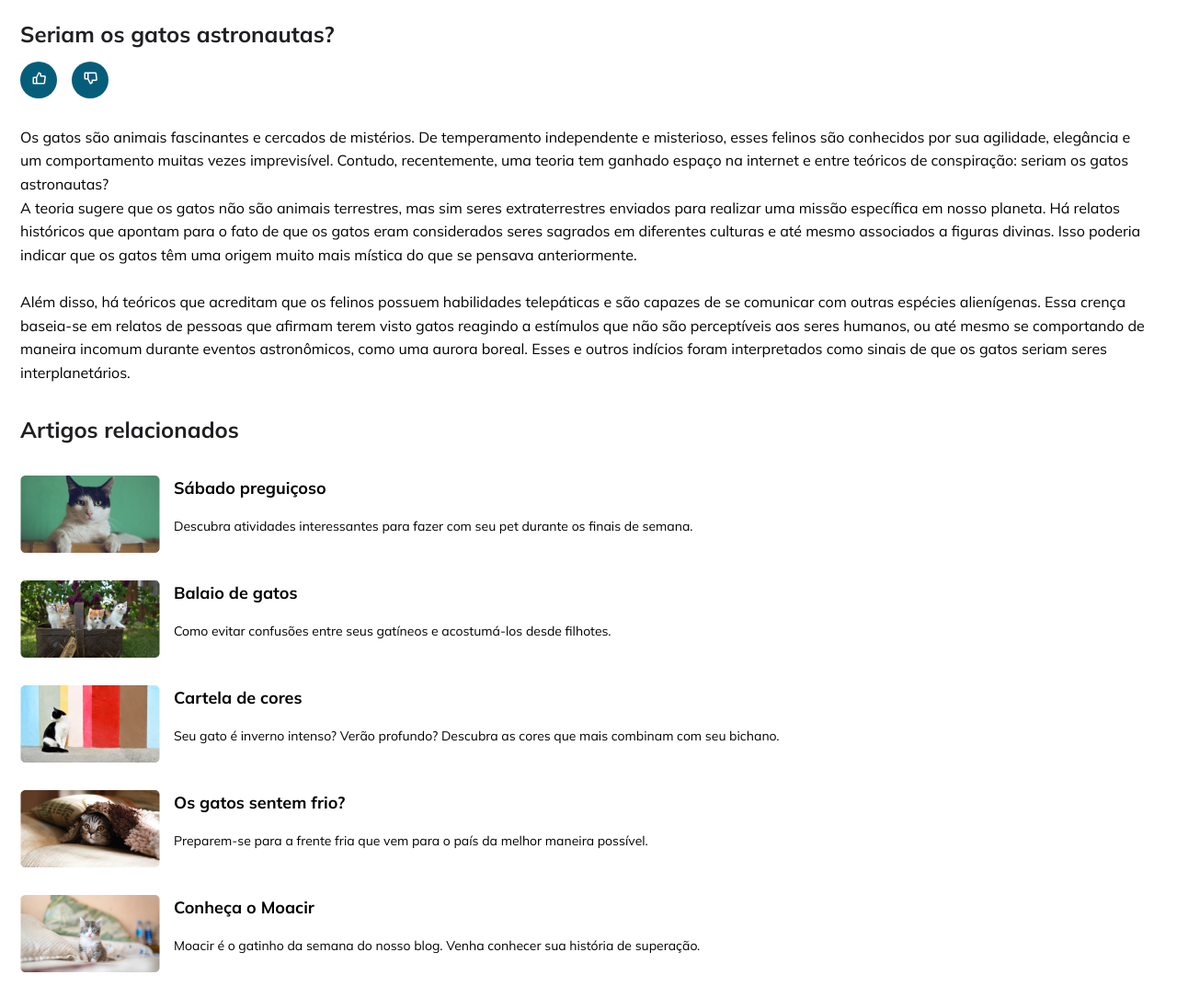
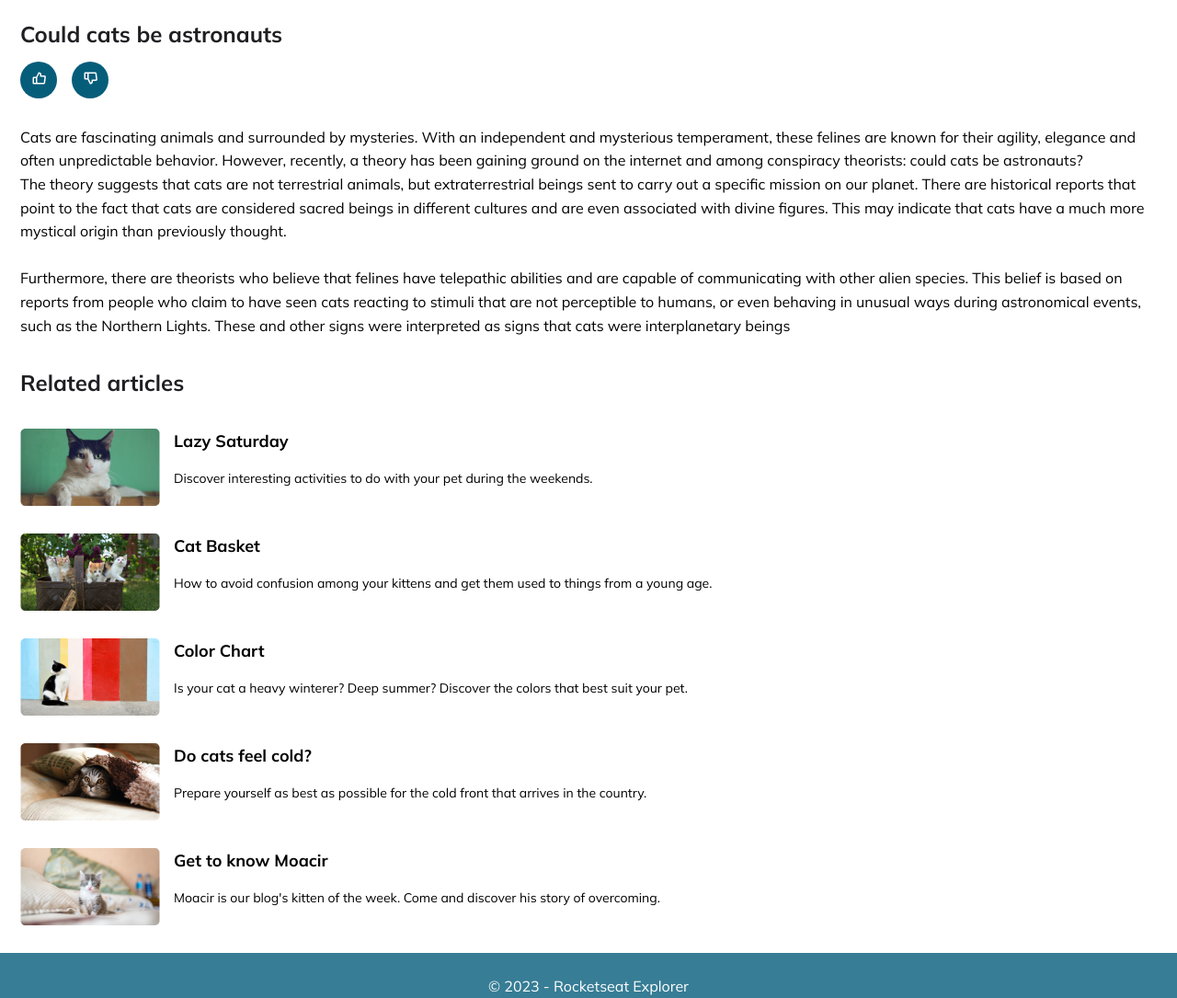
Before and after one commit to DevMaroto/New-Desafio-Blog-de-Gatos-Explorer-Turma-11, a plain HTML site: page index.html in a window 1280 px wide. Shown: the part 740-1825 px from the top of the page at 92% size. Drawn offline with Linux system fonts and the light colour scheme.

Commit message:
refactoring code into English

```diff
--- a/index.html
+++ b/index.html
@@ -6,7 +6,7 @@
   <link href="https://fonts.googleapis.com/css2?family=Mulish:wght@400;600;700&display=swap" rel="stylesheet">
   <meta charset="UTF-8">
   <meta name="viewport" content="width=device-width, initial-scale=1.0">
-  <title>Blog de Gatos</title>
+  <title>Cats Blogs</title>
   <link rel="stylesheet" href="style.css">
 </head>
 <body>
@@ -23,7 +23,7 @@
       </div>
       <div class="box-description-main">
         <div class="box-title-button">
-          <h1>Seriam os gatos astronautas?</h1>
+          <h1>Could cats be astronauts</h1>
           <div class="box-button">
             <button>
               <img src="./assets/Icongood.png" alt="">
@@ -33,47 +33,48 @@
             </button>
           </div>
         </div>
-          <p>Os gatos são animais fascinantes e cercados de mistérios. De temperamento independente e misterioso, esses felinos são conhecidos por sua agilidade, elegância e um comportamento muitas vezes imprevisível. Contudo, recentemente, uma teoria tem ganhado espaço na internet e entre teóricos de conspiração: seriam os gatos astronautas? <br>
-          A teoria sugere que os gatos não são animais terrestres, mas sim seres extraterrestres enviados para realizar uma missão específica em nosso planeta. Há relatos históricos que apontam para o fato de que os gatos eram considerados seres sagrados em diferentes culturas e até mesmo associados a figuras divinas. Isso poderia indicar que os gatos têm uma origem muito mais mística do que se pensava anteriormente. <br><br>
+          <p>Cats are fascinating animals and surrounded by mysteries. With an independent and mysterious temperament, these felines are known for their agility, elegance and often unpredictable behavior. However, recently, a theory has been gaining ground on the internet and among conspiracy theorists: could cats be astronauts? <br>
+          The theory suggests that cats are not terrestrial animals, but extraterrestrial beings sent to carry out a specific mission on our planet. There are historical reports that point to the fact that cats are considered sacred beings in different cultures and are even associated with divine figures. This may indicate that cats have a much more mystical origin than previously thought. <br><br>
 
-          Além disso, há teóricos que acreditam que os felinos possuem habilidades telepáticas e são capazes de se comunicar com outras espécies alienígenas. Essa crença baseia-se em relatos de pessoas que afirmam terem visto gatos reagindo a estímulos que não são perceptíveis aos seres humanos, ou até mesmo se comportando de maneira incomum durante eventos astronômicos, como uma aurora boreal. Esses e outros indícios foram interpretados como sinais de que os gatos seriam seres interplanetários.</p>
+          Furthermore, there are theorists who believe that felines have telepathic abilities and are capable of communicating with other alien species. This belief is based on reports from people who claim to have seen cats reacting to stimuli that are not perceptible to humans, or even behaving in unusual ways during astronomical events, such as the Northern Lights. These and other signs were interpreted as signs that cats were interplanetary beings</p>
       </div>
     </main>
     <aside>
-      <h2>Artigos relacionados</h2>
+      <h2>Related articles</h2>
       <div class="box-aside" >
         <img src="./assets/gatoaside1unsplash_gKXKBY-C-Dk.png" alt="">
         <div class="description">
-          <h3>Sábado preguiçoso</h3>
-          <p>Descubra atividades interessantes para fazer com seu pet durante os finais de semana.</p>
+          <h3>Lazy Saturday</h3>
+          <p>Discover interesting activities to do with your pet during the weekends.</p>
         </div>
       </div>
       <div class="box-aside">
         <img src="./assets/gatoaside2unsplash_YCPkW_r_6uA.png" alt="">
         <div class="description">
-          <h3>Balaio de gatos</h3>
-          <p>Como evitar confusões entre seus gatíneos e acostumá-los desde filhotes.</p>
+          <h3>Cat Basket</h3>
+          <p>How to avoid confusion among your kittens and get them used to things from a young age.</p>
         </div>
       </div>
       <div class="box-aside">
         <img src="./assets/gatoaside3unsplash_psnx6RsRCYg.png" alt="">
         <div class="description">
-          <h3>Cartela de cores</h3>
-          <p>Seu gato é inverno intenso? Verão profundo? Descubra as cores que mais combinam com seu bichano.</p>
+          <h3>Color Chart</h3>
+          <p>Is your cat a heavy winterer? Deep summer? Discover the colors that best suit your pet.</p>
         </div>
       </div>
       <div class="box-aside">
         <img src="./assets/gatoaside4unsplash_NodtnCsLdTE.png" alt="">
         <div class="description">
-          <h3>Os gatos sentem frio?</h3>
-          <p>Preparem-se para a frente fria que vem para o país da melhor maneira possível.</p>
+          <h3>Do cats feel cold?</h3>
+          <p>Prepare yourself as best as possible for the cold front that arrives in the country.</p>
         </div>
       </div>
       <div class="box-aside">
         <img src="./assets/gatoaside6unsplash_so5nsYDOdxw.png" alt="">
         <div class="description">
-          <h3>Conheça o Moacir</h3>
-          <p>Moacir é o gatinho da semana do nosso blog. Venha conhecer sua história de superação.</p>
+          <h3>Get to know Moacir
+          </h3>
+          <p>Moacir is our blog's kitten of the week. Come and discover his story of overcoming.</p>
         </div>
       </div>
     </aside>
```
